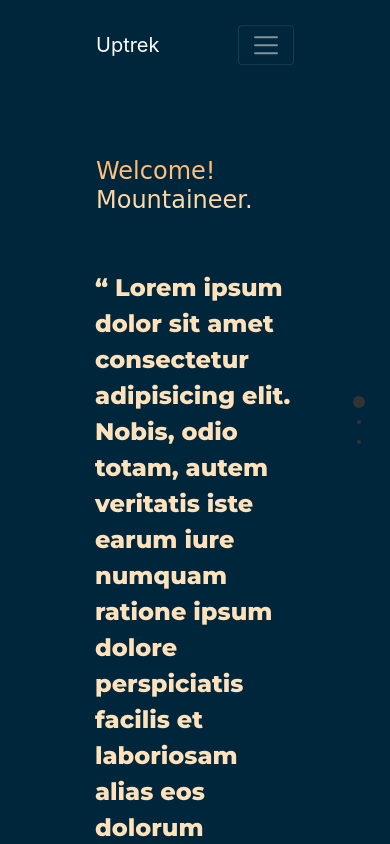
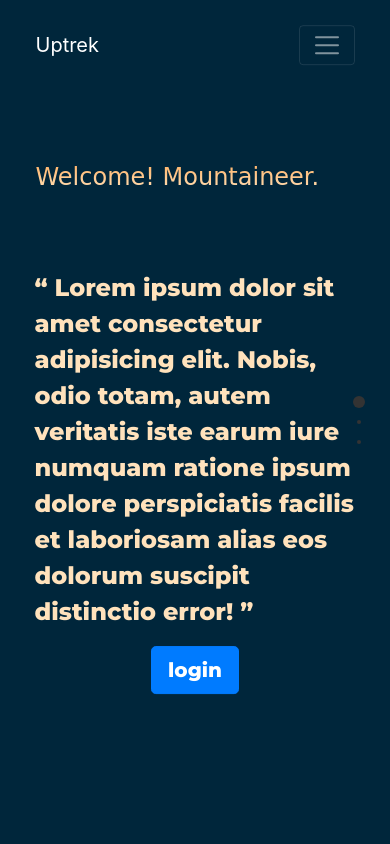
Before and after one commit to hipswan/practo, a plain HTML site: page index.html in a window 390 px wide. Drawn offline with nearby package versions, Linux system fonts and the light colour scheme; a web font is replaced by a local one.

Commit message:
Margin of section one altered

```diff
--- a/index.html
+++ b/index.html
@@ -56,7 +56,7 @@
               ”
             </p>
 
-            <button class="btn btn-lg btn-primary">
+            <button class="btn btn-lg btn-primary .d-none">
               login
             </button>
 
--- a/styles/_header.scss
+++ b/styles/_header.scss
@@ -10,6 +10,8 @@ header {
     margin:auto 5rem;
 
 }
-// @media screen and (max-width= ){
-
-// }
+@media screen and (max-width:992px ){
+    header{
+        margin:auto 5vw;
+    }
+}
--- a/styles/_sec_one.scss
+++ b/styles/_sec_one.scss
@@ -15,8 +15,8 @@
     position: absolute;
     top: 20%;
     left: 0;
-    right:0;
-    margin:auto 5rem;
+    right: 0;
+    margin: auto 5rem;
     transform: translateY(-20%);
     background: linear-gradient(to bottom, #ffb367, #ffe2bc);
     -webkit-background-clip: text;
@@ -24,9 +24,9 @@
   }
 
   .row {
-    position:absolute;
-    top:50%;
-    transform:translateY(-30%);
+    position: absolute;
+    top: 50%;
+    transform: translateY(-30%);
     height: auto;
     width: auto;
     margin: auto 5em;
@@ -37,9 +37,9 @@
     }
     .login {
       border-radius: 50px;
-      background: #ffe2bc ;
+      background: #ffe2bc;
       height: 25em;
-      width:25em;
+      width: 25em;
       margin: 0 auto;
       form {
         width: 80%;
@@ -57,28 +57,31 @@
         width: 7vmin;
       }
 
-
       @include flexbox(column);
     }
   }
-  }
+}
 
 @media screen and (max-width: 992px) {
-  .col-lg-5 {
-    display: none;
-  }
-  .heading{
-    height: 60vh;
-  }
-  .s1{
-    h1{
-      padding-left:1rem;
+  .s1 {
+    h1 {
+      margin: auto 5vw;
+      padding-left: 1rem;
       text-align: left;
     }
-    .row{
-      p{
-        text-align: left;
+
+    .row {
+      margin: auto 5vw;
+      .heading {
+        height: 60vh;
+        p {
+          text-align: left;
+        }
       }
+      .col-lg-5 {
+        display: none;
+      }
+
     }
   }
 }
```
Also changed, not shown: styles/style.css, 1 other file.
